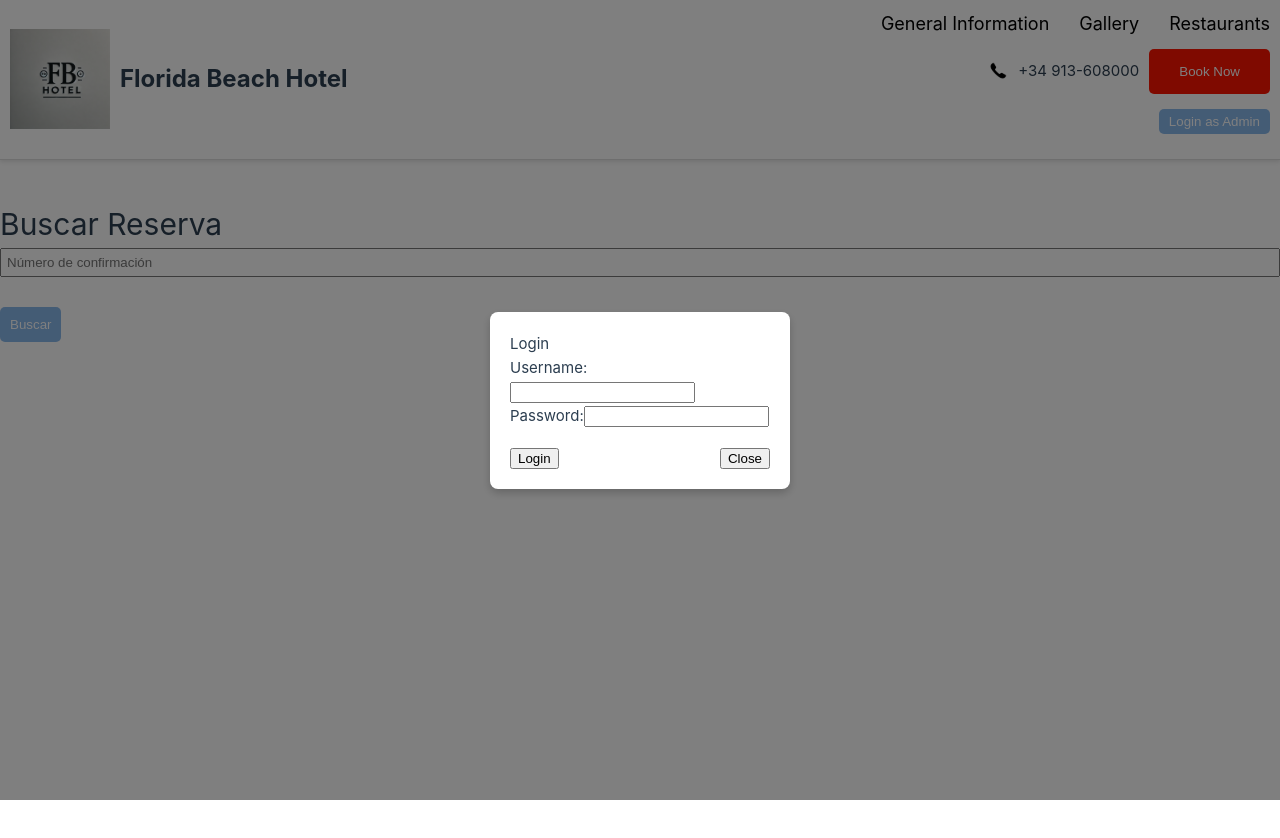
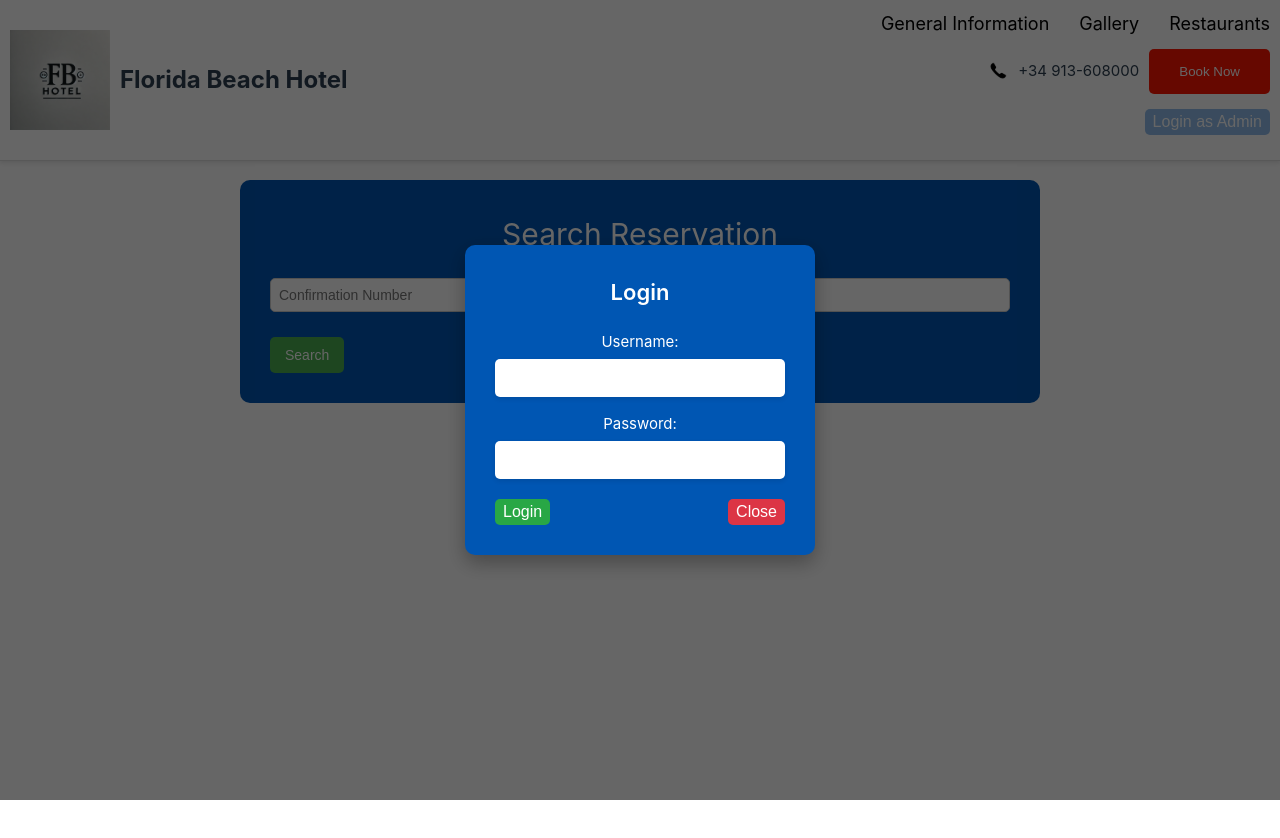
Before and after one commit to hugoperez11/hotel-frontend, a Vue app: page /admin in a window 1280 px wide. Both pictures are taken after a click on the button "Login as Admin". Shown: the top 838 px of the page. Built offline with nearby package versions, Linux system fonts and the light colour scheme.

Commit message:
added more styles

```diff
--- a/src/components/AdminLogin.vue
+++ b/src/components/AdminLogin.vue
@@ -7,17 +7,17 @@
       <div class="popup-content">
         <h4>Login</h4>
         <form @submit.prevent="handleLogin">
-          <div>
+          <div class="input-group">
             <label for="username">Username:</label>
             <input type="text" id="username" v-model="username" required />
           </div>
-          <div>
+          <div class="input-group">
             <label for="password">Password:</label>
             <input type="password" id="password" v-model="password" required />
           </div>
           <div class="button-container">
-            <button type="submit">Login</button>
-            <button type="button" @click="showLoginPopup = false">Close</button>
+            <button class="login-btn submit-btn" type="submit">Login</button>
+            <button class="login-btn close-btn" type="button" @click="showLoginPopup = false">Close</button>
           </div>
         </form>
         <p v-if="errorMessage" class="error">{{ errorMessage }}</p>
@@ -73,7 +73,7 @@ async function handleLogin() {
 </script>
 
 <style scoped>
-/* Estilos del popup */
+/* Estilos del login */
 .login {
   display: flex;
   justify-content: center;
@@ -81,12 +81,34 @@ async function handleLogin() {
 }
 
 .login-btn {
-  background-color: #8ab9ec;
+  background-color: #91bdeb; /* Fondo azul oscuro */
   color: white;
   border: none;
-  padding: 5px 10px;
+  padding: 4px 8px;
   border-radius: 5px;
   cursor: pointer;
+  font-size: 16px;
+  transition: background-color 0.3s ease;
+}
+
+.login-btn:hover {
+  background-color: #004494; /* Efecto hover */
+}
+
+.submit-btn {
+  background-color: #28a745; /* Verde para botón de login */
+}
+
+.submit-btn:hover {
+  background-color: #218838;
+}
+
+.close-btn {
+  background-color: #dc3545; /* Rojo para botón de cerrar */
+}
+
+.close-btn:hover {
+  background-color: #c82333;
 }
 
 .popup-overlay {
@@ -95,19 +117,47 @@ async function handleLogin() {
   left: 0;
   right: 0;
   bottom: 0;
-  background: rgba(0, 0, 0, 0.5);
+  background: rgba(0, 0, 0, 0.6); /* Fondo oscuro más opaco */
   display: flex;
   justify-content: center;
   align-items: center;
-  z-index: 1001; /* Asegúrate de que esté por encima de otros elementos */
+  z-index: 1001;
 }
 
 .popup-content {
-  background: white;
-  padding: 20px;
-  border-radius: 8px;
-  box-shadow: 0 4px 8px rgba(0, 0, 0, 0.2);
-  width: 300px; /* Ajusta según sea necesario */
+  background: #0056b3;
+  color: white;
+  padding: 30px;
+  border-radius: 10px;
+  box-shadow: 0 8px 20px rgba(0, 0, 0, 0.3);
+  width: 350px;
+  text-align: center; /* Centramos el texto */
+}
+
+h4 {
+  font-size: 22px;
+  margin-bottom: 20px;
+  color: #fff;
+  font-weight: 600;
+}
+
+.input-group {
+  margin-bottom: 15px;
+}
+
+input {
+  width: 100%;
+  padding: 10px;
+  margin-top: 5px;
+  border: none;
+  border-radius: 5px;
+  box-shadow: 0 2px 5px rgba(0, 0, 0, 0.1);
+  font-size: 16px;
+}
+
+input:focus {
+  outline: none;
+  box-shadow: 0 0 8px rgba(255, 255, 255, 0.8);
 }
 
 .button-container {
@@ -117,7 +167,8 @@ async function handleLogin() {
 }
 
 .error {
-  color: red;
-  margin-top: 10px;
+  color: #ff5b5b;
+  margin-top: 15px;
+  font-weight: bold;
 }
 </style>
--- a/src/components/CustomerInfoModal.vue
+++ b/src/components/CustomerInfoModal.vue
@@ -36,7 +36,11 @@
 
         <button @click="confirmReservation">Confirm Reservation</button>
 
-        <div v-if="modalErrorMessage" style="color: red;">{{ modalErrorMessage }}</div>
+        <div v-if="modalErrorMessage" class="error">{{ modalErrorMessage }}</div>
+
+        <div class="cancellation-policy">
+          <p>Cancellation Policy: You can cancel up to 2 days before your arrival without any charge. If you cancel after this period, you will be charged for one night's stay.</p>
+        </div>
       </div>
     </div>
   </template>
@@ -71,57 +75,102 @@
   };
 
   const confirmReservation = () => {
-    emit('confirm');
+    const reservationData = {
+      customerName: props.customerName,
+      customerEmail: props.customerEmail,
+      creditCardNumber: props.creditCardNumber
+    };
+    emit('confirm', reservationData);
   };
   </script>
 
   <style scoped>
   .modal {
-    display: block;
+    display: flex;
+    justify-content: center;
+    align-items: center;
     position: fixed;
-    z-index: 1;
+    z-index: 1000;
     left: 0;
     top: 0;
     width: 100%;
     height: 100%;
-    overflow: auto;
-    background-color: rgba(0, 0, 0, 0.4);
+    background-color: rgba(0, 0, 0, 0.8);
   }
 
   .modal-content {
-    background-color: #fff;
-    margin: 15% auto;
-    padding: 20px;
+    background-color: #007BFF;
+    padding: 30px;
     border: 1px solid #888;
     width: 80%;
     max-width: 500px;
-    text-align: center;
+    border-radius: 10px;
+    box-shadow: 0 5px 15px rgba(0,0,0,0.3);
+    display: flex;
+    flex-direction: column;
+    align-items: stretch;
+    margin: 200px auto 0 auto; /* Margen superior de 200px y centrado horizontalmente */
   }
 
   .close {
-    color: #aaa;
-    float: right;
+    align-self: flex-end;
+    color: #fff;
     font-size: 28px;
     font-weight: bold;
+    cursor: pointer;
   }
 
   .close:hover,
   .close:focus {
-    color: black;
+    color: #ddd;
     text-decoration: none;
-    cursor: pointer;
+  }
+
+  h3 {
+    text-align: center;
+    margin-bottom: 20px;
+    color: #fff;
+  }
+
+  label {
+    margin-top: 10px;
+    margin-bottom: 5px;
+    font-weight: bold;
+    color: #fff;
+  }
+
+  input {
+    padding: 10px;
+    margin-bottom: 15px;
+    border-radius: 4px;
+    border: 1px solid #ccc;
   }
 
   button {
-    background-color: #4CAF50;
+    background-color: #28a745;
     color: white;
-    padding: 10px;
+    padding: 12px;
     border: none;
     border-radius: 4px;
     cursor: pointer;
+    font-size: 16px;
   }
 
   button:hover {
-    background-color: #45a049;
+    background-color: #218838;
+  }
+
+  .error {
+    color: red;
+    margin-top: 10px;
+    text-align: center;
+  }
+
+  .cancellation-policy {
+    margin-top: 20px;
+    font-size: 14px;
+    color: yellow;
+    border-top: 1px solid #ddd;
+    padding-top: 10px;
   }
   </style>
--- a/src/components/ReservationSearch.vue
+++ b/src/components/ReservationSearch.vue
@@ -1,54 +1,55 @@
 <template>
   <div class="reservation-container">
-    <h1>Buscar Reserva</h1>
+    <h1>Search Reservation</h1>
     <form @submit.prevent="fetchReservation">
       <input
         type="text"
-        placeholder="Número de confirmación"
+        placeholder="Confirmation Number"
         v-model="confirmationNumber"
         required
       />
       <div class="button-container">
-        <button type="submit">Buscar</button>
+        <button type="submit">Search</button>
       </div>
     </form>
-    <p v-if="errorMessage" style="color: red">{{ errorMessage }}</p>
+    <p v-if="errorMessage" class="error">{{ errorMessage }}</p>
 
-    <!-- Mostrar los detalles de la reserva si se encuentra -->
-    <div v-if="reservationData">
-      <h2>Detalles de la Reserva</h2>
-      <form @submit.prevent="updateReservation">
-        <div>
-          <label>Número de confirmación:</label>
+    <!-- Display reservation details if found -->
+    <div v-if="reservationData" class="reservation-details">
+      <button class="close-btn" @click="closeReservationDetails">&times;</button>
+      <h2>Reservation Details</h2>
+      <form @submit.prevent="updateReservation" class="reservation-form">
+        <div class="form-group">
+          <label>Confirmation Number:</label>
           <input type="text" v-model="reservationData.confirmationNumber" disabled />
         </div>
-        <div>
-          <label>ID de habitación:</label>
+        <div class="form-group">
+          <label>Room ID:</label>
           <input type="number" v-model="reservationData.roomId" />
         </div>
-        <div>
-          <label>Fecha de entrada:</label>
+        <div class="form-group">
+          <label>Check-in Date:</label>
           <input type="date" v-model="reservationData.checkInDate" />
         </div>
-        <div>
-          <label>Fecha de salida:</label>
+        <div class="form-group">
+          <label>Check-out Date:</label>
           <input type="date" v-model="reservationData.checkOutDate" />
         </div>
-        <div>
-          <label>ID del cliente:</label>
+        <div class="form-group">
+          <label>Customer ID:</label>
           <input type="number" v-model="reservationData.customerId" />
         </div>
-        <div>
-          <label>Nombre del cliente:</label>
+        <div class="form-group">
+          <label>Customer Name:</label>
           <input type="text" v-model="reservationData.customerName" />
         </div>
-        <div>
-          <label>Email del cliente:</label>
+        <div class="form-group">
+          <label>Customer Email:</label>
           <input type="email" v-model="reservationData.customerEmail" />
         </div>
         <div class="button-container">
-          <button type="submit">Actualizar Reserva</button>
-          <button type="button" @click="deleteReservation">Eliminar Reserva</button>
+          <button type="submit">Update Reservation</button>
+          <button type="button" class="delete-btn" @click="deleteReservation">Delete Reservation</button>
         </div>
       </form>
     </div>
@@ -59,27 +60,32 @@
 import { ref } from 'vue';
 import axios from 'axios';
 
-// Variables reactivas para manejar el número de confirmación y los datos de reserva
+// Reactive variables for handling confirmation number and reservation data
 const confirmationNumber = ref('');
 const reservationData = ref(null);
 const errorMessage = ref('');
 
-// Función para buscar la reserva
+// Function to search for a reservation
 const fetchReservation = async () => {
   try {
     const response = await axios.get(`http://localhost:8080/api/v1/reservations/confirmation/${confirmationNumber.value}`);
     reservationData.value = response.data;
-    errorMessage.value = ''; // Limpiar cualquier mensaje de error previo
+    errorMessage.value = ''; // Clear any previous error message
   } catch (error) {
-    errorMessage.value = 'No se encontró ninguna reserva con ese número de confirmación.';
-    reservationData.value = null; // Limpiar datos de reserva en caso de error
+    errorMessage.value = 'No reservation found with that confirmation number.';
+    reservationData.value = null; // Clear reservation data in case of error
   }
 };
 
-// Función para actualizar la reserva mediante PUT
+// Function to close reservation details
+const closeReservationDetails = () => {
+  reservationData.value = null; // Clear reservation data
+};
+
+// Function to update the reservation using PUT
 const updateReservation = async () => {
   try {
-    const response = await axios.put(`http://localhost:8080/api/v1/reservations/confirmation/${reservationData.value.confirmationNumber}`, {
+    await axios.put(`http://localhost:8080/api/v1/reservations/confirmation/${reservationData.value.confirmationNumber}`, {
       roomId: reservationData.value.roomId,
       checkInDate: reservationData.value.checkInDate,
       checkOutDate: reservationData.value.checkOutDate,
@@ -87,51 +93,123 @@ const updateReservation = async () => {
       customerName: reservationData.value.customerName,
       customerEmail: reservationData.value.customerEmail,
     });
-    alert('Reserva actualizada con éxito');
+    alert('Reservation updated successfully');
   } catch (error) {
-    console.error('Error al actualizar la reserva:', error);
-    alert('Error al actualizar la reserva');
+    console.error('Error updating reservation:', error);
+    alert('Error updating reservation');
   }
 };
 
-// Función para eliminar la reserva mediante DELETE
+// Function to delete the reservation using DELETE
 const deleteReservation = async () => {
   try {
-    const response = await axios.delete(`http://localhost:8080/api/v1/reservations/confirmation/${reservationData.value.confirmationNumber}`);
-    alert('Reserva eliminada con éxito');
-    reservationData.value = null; // Limpiar los datos de la reserva después de eliminarla
+    await axios.delete(`http://localhost:8080/api/v1/reservations/confirmation/${reservationData.value.confirmationNumber}`);
+    alert('Reservation deleted successfully');
+    reservationData.value = null; // Clear the reservation data after deleting
   } catch (error) {
-    console.error('Error al eliminar la reserva:', error);
-    alert('Error al eliminar la reserva');
+    console.error('Error deleting reservation:', error);
+    alert('Error deleting reservation');
   }
 };
 </script>
 
 <style scoped>
+/* Main container */
 .reservation-container {
-  margin-top: 200px; /* Ajusta el valor según necesites */
+  background-color: #0056b3; /* Blue background */
+  padding: 30px;
+  border-radius: 10px;
+  width: 70%;
+  max-width: 800px; /* Set maximum size */
+  margin: 0 auto;
+  margin-top: 180px;
+  text-align: center;
+  color: white;
 }
 
+/* Style for headers */
+h1, h2 {
+  color: #fff;
+  margin-bottom: 20px;
+}
+
+/* Style for reservation form */
+.reservation-form {
+  display: grid;
+  grid-template-columns: 1fr 1fr; /* Divided into two columns */
+  gap: 15px; /* Space between elements */
+  text-align: left;
+}
+
+/* Style for inputs */
+input[type="text"],
+input[type="number"],
+input[type="date"],
+input[type="email"] {
+  width: 100%;
+  padding: 8px;
+  margin-bottom: 5px;
+  border-radius: 5px;
+  border: 1px solid #ccc;
+  font-size: 14px;
+}
+
+/* Form group */
+.form-group {
+  display: flex;
+  flex-direction: column;
+}
+
+/* Button container */
 .button-container {
+  grid-column: span 2; /* Occupies both columns */
+  display: flex;
+  justify-content: space-between;
   margin-top: 20px;
 }
 
-input {
-  margin-bottom: 10px;
-  padding: 5px;
-  width: 100%;
+/* Close button style */
+.close-btn {
+  background: none;
+  color: white;
+  border: none;
+  font-size: 28px;
+  cursor: pointer;
+  position: absolute;
+  top: 10px;
+  right: 15px;
 }
 
+/* General button style */
 button {
-  padding: 10px;
-  background-color: #8ab9ec;
+  padding: 10px 15px;
+  background-color: #4CAF50;
   color: white;
   border: none;
   cursor: pointer;
   border-radius: 5px;
+  font-size: 14px;
+  transition: background-color 0.3s ease;
 }
 
+/* Hover effect for buttons */
 button:hover {
-  background-color: #6299d1;
+  background-color: #45a049;
+}
+
+/* Delete button style */
+.delete-btn {
+  background-color: #dc3545;
+}
+
+.delete-btn:hover {
+  background-color: #c82333;
+}
+
+/* Error message style */
+.error {
+  color: #ff5b5b;
+  margin-top: 10px;
+  font-weight: bold;
 }
 </style>
```
